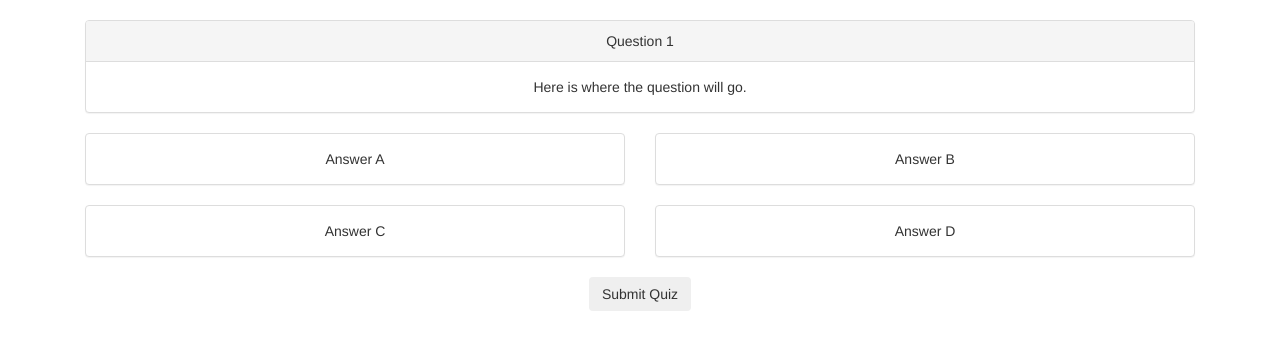
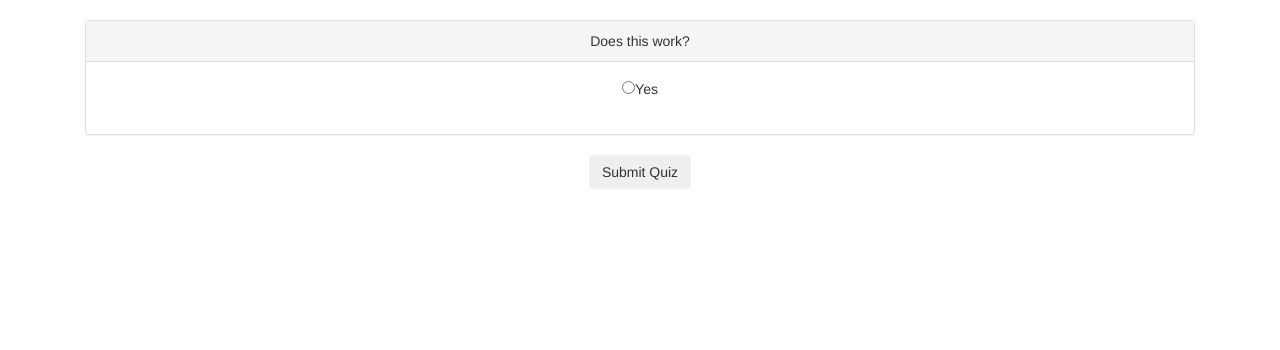
Before and after one commit to snasi623/project4, a Django app: template django_project/django_app/templates/quiz/quiz.html in a window 1280 px wide. Shown: the part 52-402 px from the top of the page. Run offline with Django 3.2, Linux system fonts and the light colour scheme; the template is opened without the code that fills it: values that come from a table or form of the project are taken from there, others are empty; data comes from the database, SQL or seed files in the repository; both versions use the stored data as it was after the commit; some libraries are stand-ins or nearby versions.

Commit message:
wiped database, added quiz views and linked html to model

```diff
--- a/django_project/django_app/templates/quiz/index.html
+++ b/django_project/django_app/templates/quiz/index.html
@@ -23,7 +23,7 @@
                     <div class="panel-body">
                         <div class="row">
                             <div class="col-sm-6">
-                                <a href="{% url 'quiz' %}">{{ q.name }}</a>
+                                <a href="{% url 'quiz' quiz_pk=q.pk %}">{{ q.name }}</a>
                             </div>
                             <div class="col-sm-4">{{ q.category_name }}</div>
                             <div class="col-sm-2" type="button">
--- a/django_project/django_app/templates/quiz/navbar.html
+++ b/django_project/django_app/templates/quiz/navbar.html
@@ -14,7 +14,7 @@
         <nav class="navbar navbar-default" role="navigation">
             <div class="container">
                 <div class="navbar-header">
-                    <a class="navbar-brand" href="{% url 'quiz' %}">Django Application</a>
+                    <a class="navbar-brand" href="{% url 'home' %}">Django Application</a>
                 </div>
                 <div class="collapse navbar-collapse">
                     <ul class="nav navbar-nav">
--- a/django_project/django_app/templates/quiz/quiz.html
+++ b/django_project/django_app/templates/quiz/quiz.html
@@ -3,40 +3,19 @@
 {% block main %}
 
 <div class="container-fluid text-center">
-    <div class="panel panel-default questions">
-        <div class="panel-heading">Question 1</div>
-        <div class="panel-body">Here is where the question will go.</div>
-    </div>
-    <div class="options">
-        <div class="row">
-            <div class="col-sm-6">
-                <div class="panel panel-default">
-                    <div class="panel-body">Answer A</div>
-                </div>
-            </div>
-            <div class="col-sm-6">
-                <div class="panel panel-default">
-                    <div class="panel-body">Answer B</div>
-                </div>
-            </div>
-        </div>
-        <div class="row">
-            <div class="col-sm-6">
-                <div class="panel panel-default">
-                    <div class="panel-body">Answer C</div>
-                </div>
-            </div>
-            <div class="col-sm-6">
-                <div class="panel panel-default">
-                    <div class="panel-body">Answer D</div>
-                </div>
-            </div>
+    <form method="post">
+        {% csrf_token %}
+        <div class="panel panel-default questions">
+            <div class="panel-heading">{{ question.prompt }}</div>
+            <div class="panel-body">
+                <input type="radio">{{ answer.answer_text }}</input>
+            </div> &nbsp;
         </div>
         <div class="row">
             <div class="col-sm-12">
-                <button class="btn">Submit Quiz</button>
+                <button class="btn" type="submit">Submit Quiz</button>
             </div>
         </div>
-    </div>
+    </form>
 </div>
 {% endblock %}
--- a/django_project/django_project/urls.py
+++ b/django_project/django_project/urls.py
@@ -23,7 +23,7 @@ urlpatterns = [
     path('createquiz/', quiz_views.createquiz, name='createquiz'),
     path('createquestions/<int:quiz_pk>', quiz_views.createquestions, name='createquestions'),
     path('createanswers/<int:quiz_pk>/<int:question_pk>/', quiz_views.createanswers, name='createanswers'),
-    path('quiz', quiz_views.quiz, name='quiz'),
+    path('quiz/<int:quiz_pk>', quiz_views.quiz, name='quiz'),
     path('results/', quiz_views.results, name='results'),
     path('admin/', admin.site.urls),
 ]
```
Also changed, not shown: django_project/django_app/views.py (+11 -3 lines), django_project/db.sqlite3, django_project/django_app/migrations/0004_alter_answer_answer_text.py (added).
